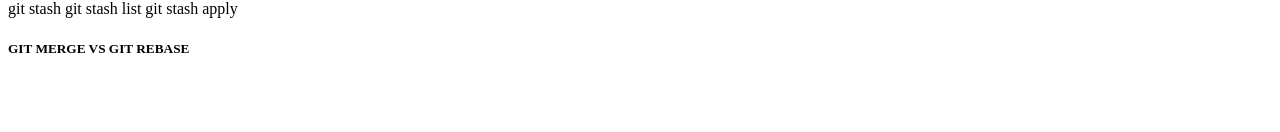
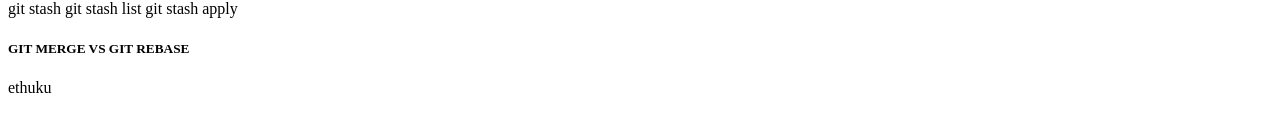
Before and after one commit to Irshmincer/study_git, an Angular app: page / in a window 1280 px wide. Shown: the part 638-770 px from the top of the page. Built offline with nearby package versions, Linux system fonts and the light colour scheme.

Commit message:
test2 created for merge

```diff
--- a/src/app/app.component.html
+++ b/src/app/app.component.html
@@ -42,3 +42,7 @@
    git stash apply
 </p>
  <h5>GIT MERGE VS GIT REBASE</h5>
+
+ <p>
+   ethuku
+ </p>
```
